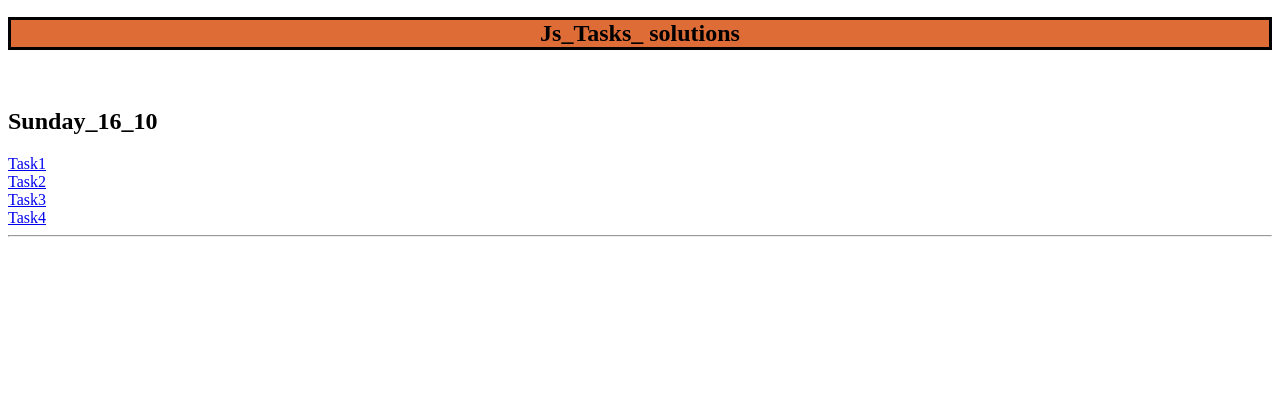
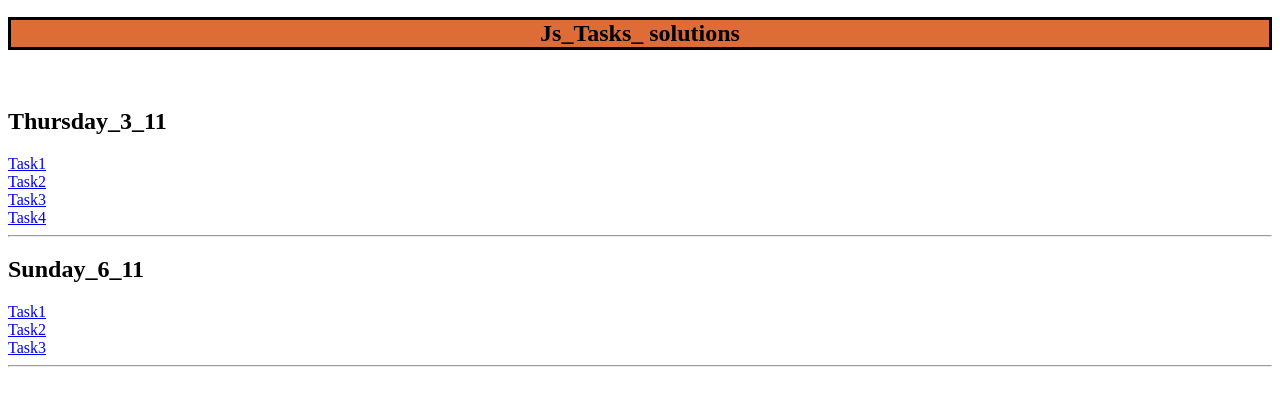
Before and after one commit to NoorelhudaIbrahim/JavaScript-solution, a plain HTML site: page index.html in a window 1280 px wide. Shown: the part 218-624 px from the top of the page. Drawn offline with Linux system fonts and the light colour scheme.

Commit message:
submit daily_tasks for today

```diff
--- a/index.html
+++ b/index.html
@@ -19,12 +19,15 @@
 
 <!-- <span style="background-color: rgb(240, 71, 42);">links below</span> -->
 <br>
-<h2>Sunday_16_10</h2>
+<h2>Thursday_3_11</h2>
 <a href="Thursday_3_11/Task1.html">Task1</a><br>
 <a href="Thursday_3_11/Task2.html">Task2</a><br>
 <a href="Thursday_3_11/Task3.html">Task3</a><br>
 <a href="Thursday_3_11/Task4.html">Task4</a><br><hr>
-
+<h2>Sunday_6_11</h2>
+<a href="Sunday_6_11/Task1.html">Task1</a><br>
+<a href="Sunday_6_11/Task2.html">Task2</a><br>
+<a href="Sunday_6_11/Task3.html">Task3</a><br><hr>
 
 
 </body>
```
